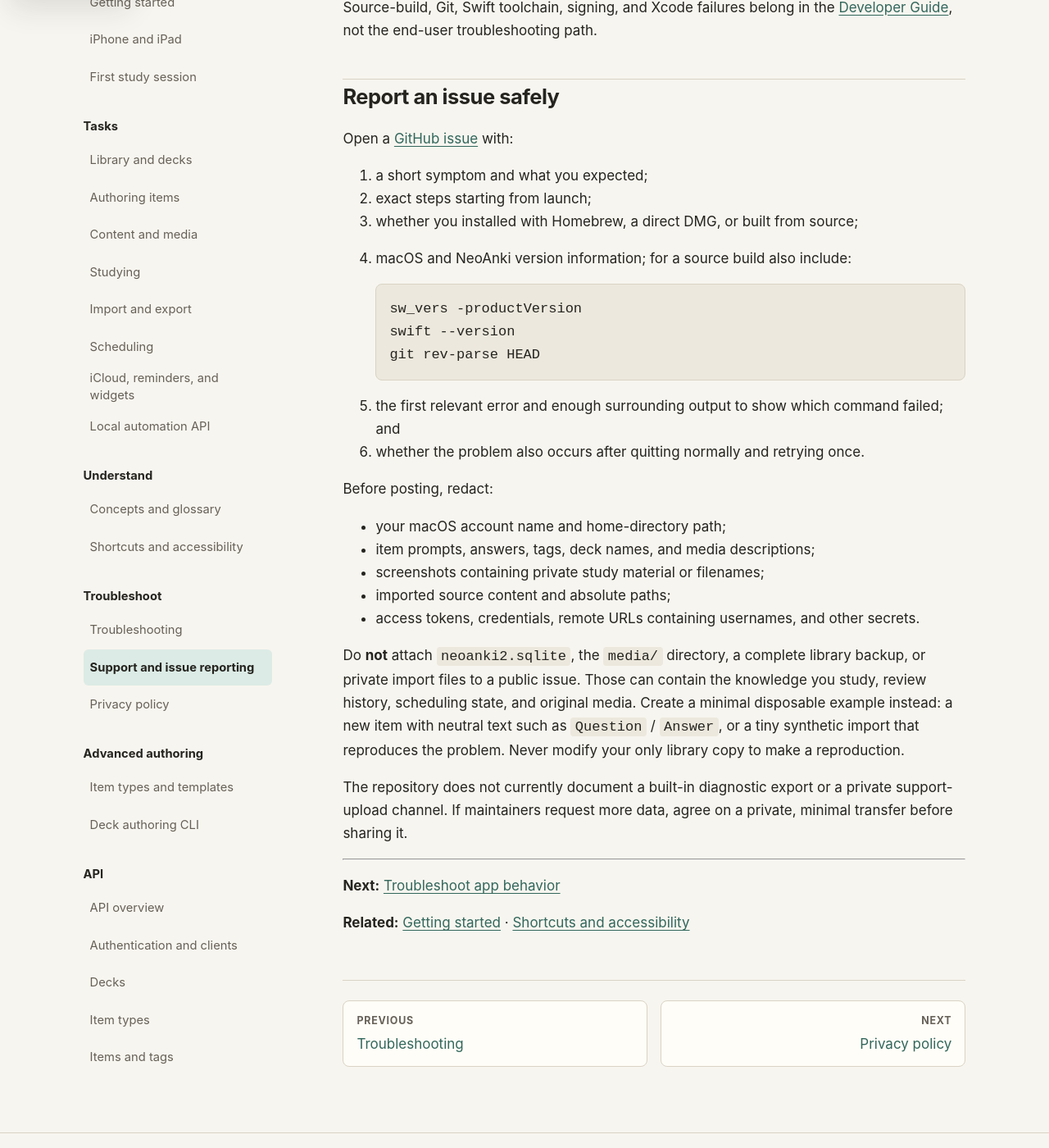
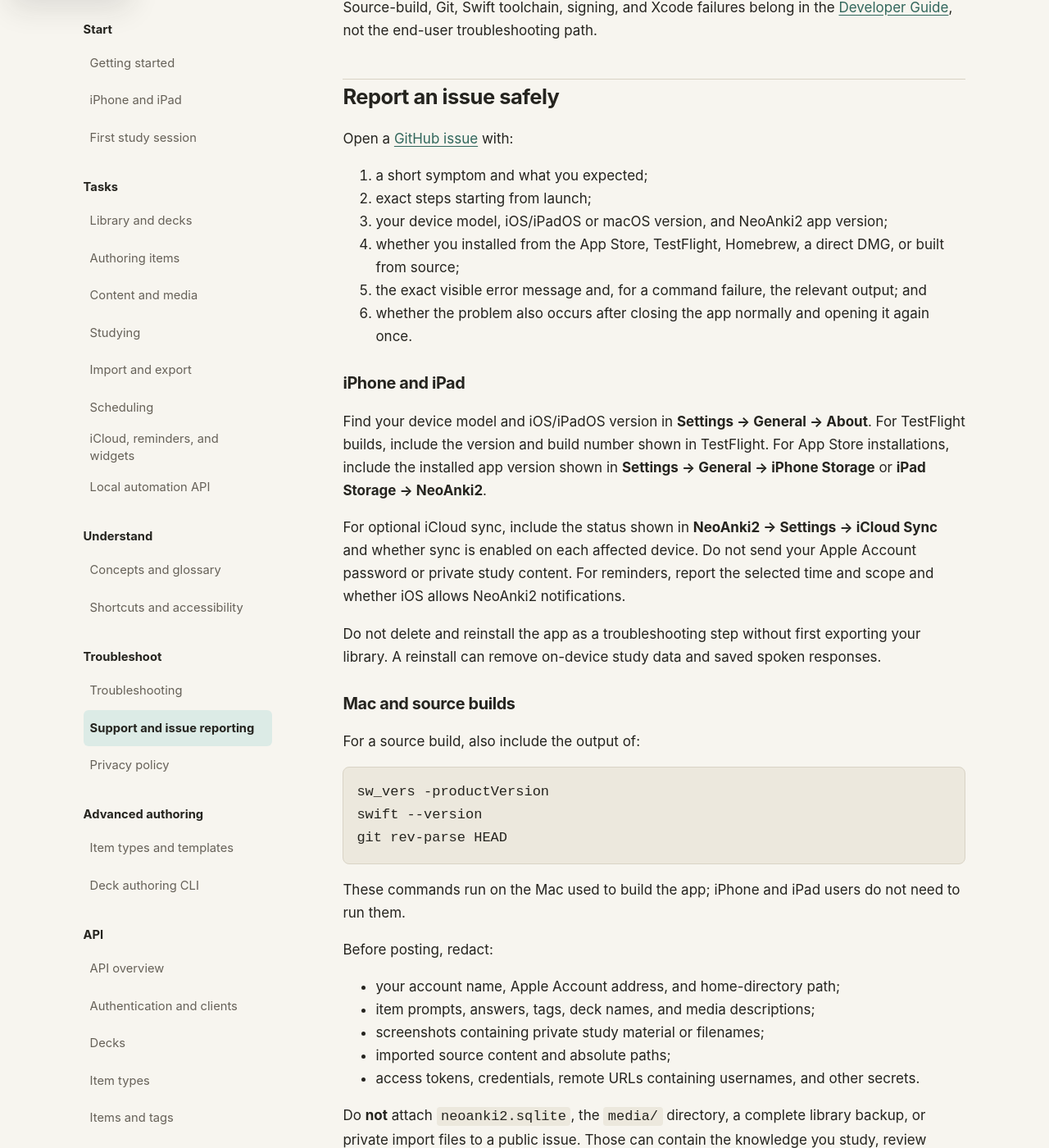
Before and after one commit to neoanki2/neoanki2, a Jekyll site: the page built from docs/user/support.md, in a window 1280 px wide and 1400 px high, scrolled down 537 px. Shown: the whole window at 82% size. Built offline with Jekyll 4.4.1, drawn with Linux system fonts in a browser that asks for light colours.

Commit message:
Clarify iOS support and local-only spoken response privacy

````diff
--- a/docs/user/support.md
+++ b/docs/user/support.md
@@ -26,22 +26,46 @@
 
 1. a short symptom and what you expected;
 2. exact steps starting from launch;
-3. whether you installed with Homebrew, a direct DMG, or built from source;
-4. macOS and NeoAnki version information; for a source build also include:
+3. your device model, iOS/iPadOS or macOS version, and NeoAnki2 app version;
+4. whether you installed from the App Store, TestFlight, Homebrew, a direct
+   DMG, or built from source;
+5. the exact visible error message and, for a command failure, the relevant
+   output; and
+6. whether the problem also occurs after closing the app normally and opening
+   it again once.
 
-   ```bash
-   sw_vers -productVersion
-   swift --version
-   git rev-parse HEAD
-   ```
+### iPhone and iPad
 
-5. the first relevant error and enough surrounding output to show which
-   command failed; and
-6. whether the problem also occurs after quitting normally and retrying once.
+Find your device model and iOS/iPadOS version in **Settings → General → About**.
+For TestFlight builds, include the version and build number shown in TestFlight.
+For App Store installations, include the installed app version shown in
+**Settings → General → iPhone Storage** or **iPad Storage → NeoAnki2**.
+
+For optional iCloud sync, include the status shown in **NeoAnki2 → Settings →
+iCloud Sync** and whether sync is enabled on each affected device. Do not send
+your Apple Account password or private study content. For reminders, report
+the selected time and scope and whether iOS allows NeoAnki2 notifications.
+
+Do not delete and reinstall the app as a troubleshooting step without first
+exporting your library. A reinstall can remove on-device study data and saved
+spoken responses.
+
+### Mac and source builds
+
+For a source build, also include the output of:
+
+```bash
+sw_vers -productVersion
+swift --version
+git rev-parse HEAD
+```
+
+These commands run on the Mac used to build the app; iPhone and iPad users do
+not need to run them.
 
 Before posting, redact:
 
-- your macOS account name and home-directory path;
+- your account name, Apple Account address, and home-directory path;
 - item prompts, answers, tags, deck names, and media descriptions;
 - screenshots containing private study material or filenames;
 - imported source content and absolute paths;
````
Also changed, not shown: docs/user/privacy.md (+11 -6 lines).
